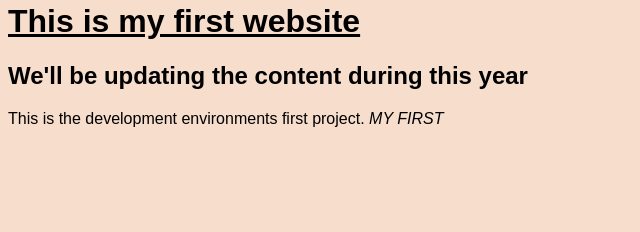
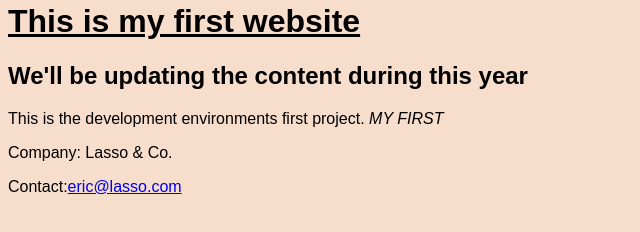
Before and after one commit to Lasso16/Exercise_Unit5_website, a plain HTML site: page index.html in a window 1280 px wide. Shown: the part 130-362 px from the top of the page, without its empty margins (0-640 px from the left). Drawn offline with Linux system fonts and the light colour scheme.

Commit message:
Contact information

```diff
--- a/index.html
+++ b/index.html
@@ -10,6 +10,9 @@
     <h1>This is my first website</h1>
     <h2>We'll be updating the content during this year</h2>
     <p>This is the development environments first project. <em>MY FIRST</em></p>
-
+<footer>
+    <p>Company: Lasso & Co.</p>
+    <p>Contact:<a href="mailto:eric@lasso.com">eric@lasso.com</a></p>
+</footer>
 </body>
 </html>
```
